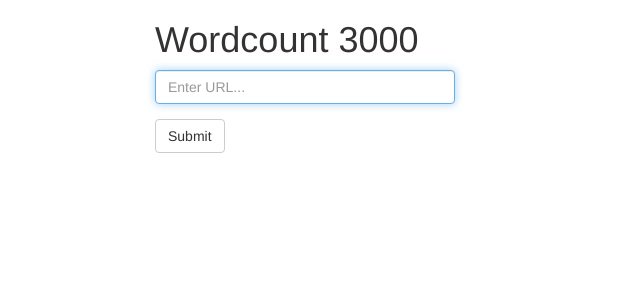
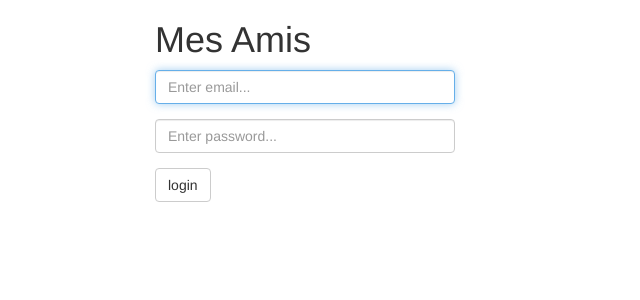
Before and after one commit to mananhora/personl-crm, a Flask app: page / in a window 1280 px wide. Shown: the top 300 px of the page, without its empty margins (0-640 px from the left). Run offline with Flask 2, Linux system fonts and the light colour scheme; some libraries are stand-ins or nearby versions.

Commit message:
minor changes to index.html

```diff
--- a/templates/index.html
+++ b/templates/index.html
@@ -1,7 +1,7 @@
 <!DOCTYPE html>
 <html>
   <head>
-    <title>Wordcount</title>
+    <title>#WORKING TITLE</title>
     <meta name="viewport" content="width=device-width, initial-scale=1.0">
     <link href="//netdna.bootstrapcdn.com/bootstrap/3.3.6/css/bootstrap.min.css" rel="stylesheet" media="screen">
     <style>
@@ -12,12 +12,15 @@
   </head>
   <body>
     <div class="container">
-      <h1>Wordcount 3000</h1>
+      <h1>Mes Amis</h1>
       <form role="form" method='POST' action='/'>
         <div class="form-group">
-          <input type="text" name="url" class="form-control" id="url-box" placeholder="Enter URL..." style="max-width: 300px;" autofocus required>
+          <input type="text" name="url" class="form-control" id="url-box" placeholder="Enter email..." style="max-width: 300px;" autofocus required>
         </div>
-        <button type="submit" class="btn btn-default">Submit</button>
+        <div class="form-group">
+          <input type="text" name="url" class="form-control" id="url-box" placeholder="Enter password..." style="max-width: 300px;" autofocus required>
+        </div>
+        <button type="submit" class="btn btn-default">login</button>
       </form>
       <br>
       {% for error in errors %}
```
